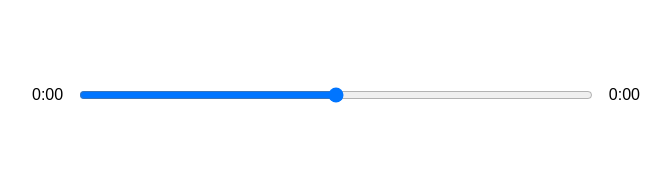
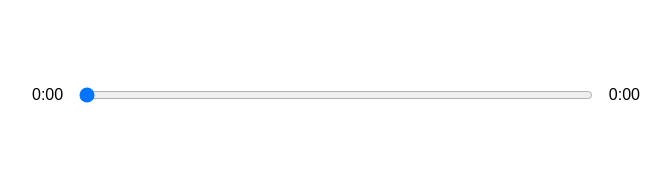
Before and after one commit to aliyoosefi68/musicplayer-react, a React (Create React App) app: page / in a window 1280 px wide. Shown: the part 410-580 px from the top of the page, without its empty margins (304-975 px from the left). Built offline with nearby package versions, Linux system fonts and the light colour scheme.

Commit message:
make input range for control timer

```diff
--- a/src/components/Player.js
+++ b/src/components/Player.js
@@ -31,15 +31,26 @@ const Player = ({ curentSong, setIsPlaying, isPlaying }) => {
   };
 
   const [songinfo, setSongInfo] = useState({
-    curentTime: null,
-    endTime: null,
+    curentTime: 0,
+    endTime: 0,
   });
+
+  const dragHandler = (e) => {
+    setSongInfo({ ...songinfo, curentTime: e.target.value });
+    audioRef.current.curentTime = e.target.value;
+  };
 
   return (
     <div className="palyer-container">
       <div className="time-control">
         <p>{timeFormated(songinfo.curentTime)}</p>
-        <input type="range" />
+        <input
+          type="range"
+          min={0}
+          max={songinfo.duration}
+          value={songinfo.curentTime}
+          onChange={dragHandler}
+        />
         <p>{timeFormated(songinfo.endTime)}</p>
       </div>
       <div className="paly-control">
--- a/src/styles/_player.scss
+++ b/src/styles/_player.scss
@@ -11,7 +11,7 @@
   display: flex;
   input {
     width: 100%;
-    padding: 1rem 2rem;
+    padding: 1rem 0;
   }
   p {
     padding: 1rem;
```
